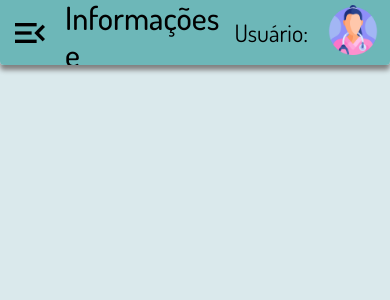
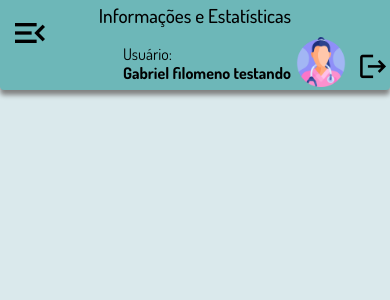
Before and after one commit to FullStack-Health/M3P-FrontEnd-Squad3, an Angular app: page /dashboard in a window 390 px wide. Shown: the top 300 px of the page. Built offline with nearby package versions, Linux system fonts and the light colour scheme; a web font is replaced by a local one.

Commit message:
adiciona responsividade

```diff
--- a/src/app/shared/components/toolbar/toolbar.component.html
+++ b/src/app/shared/components/toolbar/toolbar.component.html
@@ -3,7 +3,7 @@
     <h1 class="page-title">{{ pageTitle }}</h1>
 
     <div class="user-info">
-        <span class="logged-user">Usuário:<strong> {{ userName }}</strong></span>
+        <span class="logged-user">Usuário:<strong> Gabriel filomeno testando{{ userName }}</strong></span>
         <div class="profile-icon">
             <img src="../../../../assets/images/doctor.png" alt="Foto de Perfil">
         </div>
--- a/src/app/shared/components/toolbar/toolbar.component.scss
+++ b/src/app/shared/components/toolbar/toolbar.component.scss
@@ -7,7 +7,7 @@
   top: 0;
   right: 0;
   width: calc(100% - 200px);
-  height: 65px;
+  min-height: 65px;
   overflow-x: hidden;
   background: $colorBackgroundToolbar;
   border-bottom-left-radius: 4px;
@@ -51,7 +51,7 @@ img {
 #logout-icon {
   margin-top: 9px;
   margin-left: 15px;
-  scale:(1.3);
+  scale: (1.3);
   color: $colorIconOutsideMenu;
 }
 
@@ -60,9 +60,54 @@ img {
   cursor: pointer;
 }
 
+@media only screen and (max-width: 1023px) {
+  .page-title {
+    font-size: 1.5rem;
+  }
+
+  .user-info {
+    font-size: 1.2rem;
+  }
+}
+
 @media only screen and (max-width: 767px) {
-
   .toolbar {
     width: 100%;
   }
+
+  .logged-user {
+    display: flex;
+    flex-direction: column;
   }
+}
+
+@media only screen and (max-width: 481px) {
+
+  .toolbar {
+    flex-direction: column;
+    justify-content: center;
+    align-items: center;
+  }
+
+  .page-title {
+    font-size: 1.2rem;
+    margin-left: 0px;
+    margin-bottom: 10px;
+    margin-top: 5px;
+  }
+
+  .user-info {
+    width: 100%;
+    font-size: 1rem;
+    justify-content: end;
+  }
+
+  .logged-user {
+    justify-self: center;
+    margin-left: 60px;
+  }
+
+  img {
+    margin-left: 5px;
+  }
+}
```
Lines whose indentation alone changed are shown as unchanged.
